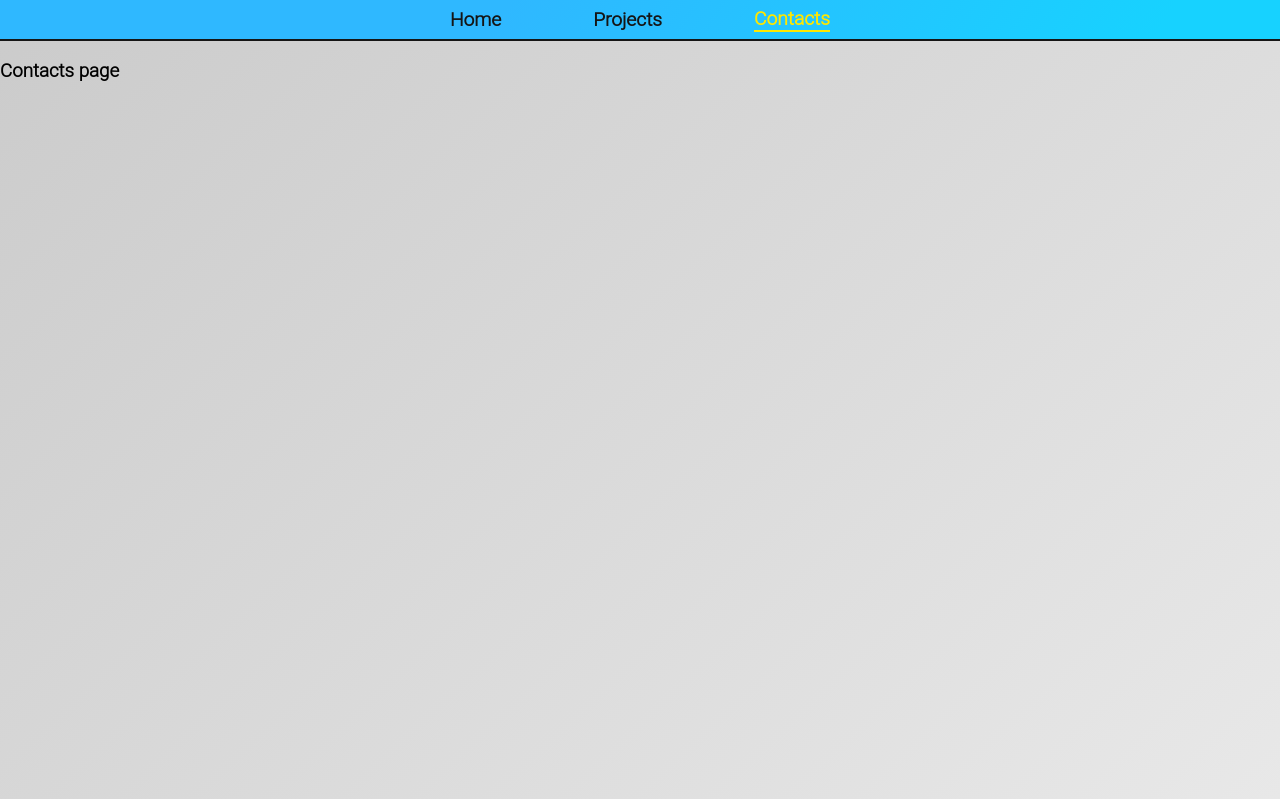
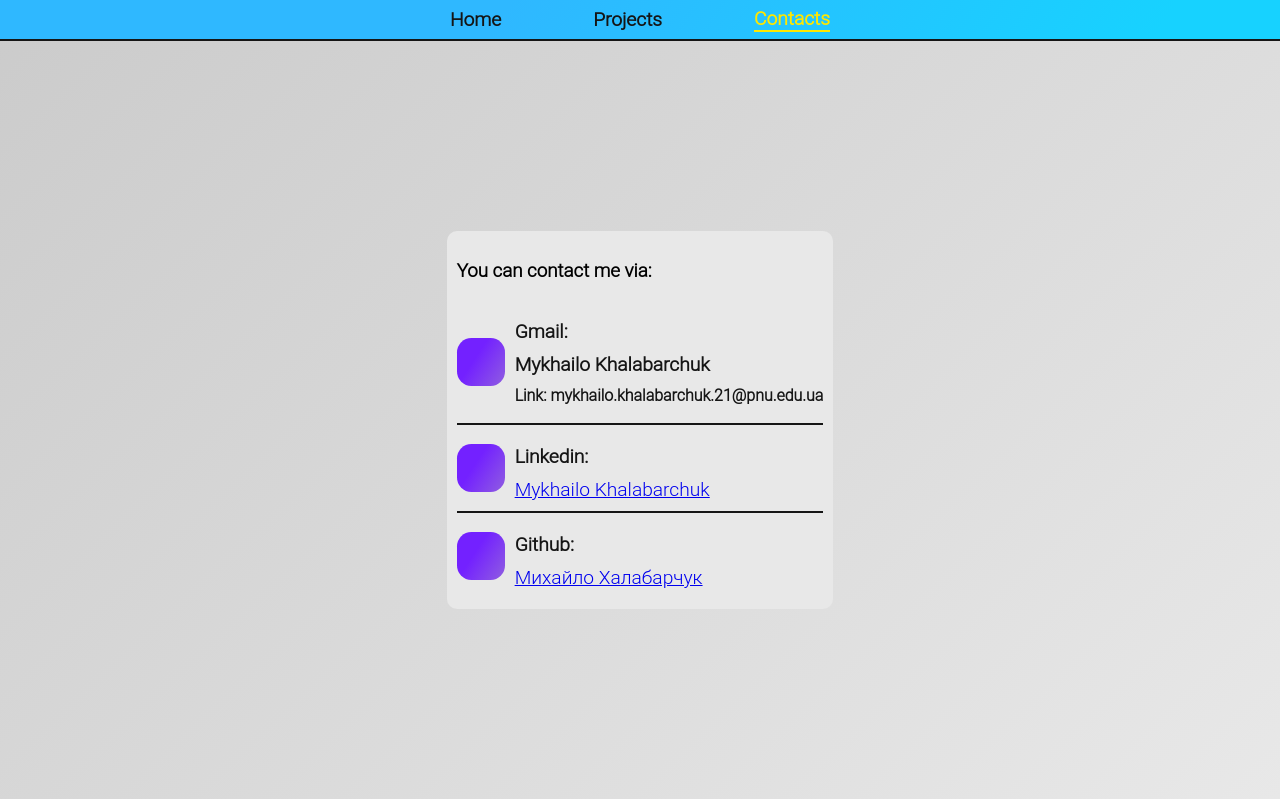
Before and after one commit to JJerome-NM/PythonWebLabs, a Flask app: page /contacts in a window 1280 px wide. Shown: the part 1-800 px from the top of the page. Run offline with Flask 3, Linux system fonts and the light colour scheme.

Commit message:
[PY-WEB-3]: Implemented all pages

```diff
--- a/lab3/Khalabarchuk_Project/app.py
+++ b/lab3/Khalabarchuk_Project/app.py
@@ -1,4 +1,39 @@
 from flask import Flask, render_template, request, url_for
+
+PROJECTS_LIST = list([
+    {"photo_url": "projectNMWS.png",
+     "name": "NM-WebSockets",
+     "project_url": "https://github.com/JJerome-NM/NM-WebSockets"
+     },
+    {"photo_url": "projectCodenames.png",
+     "name": "CodeNames",
+     "project_url": "https://github.com/JJerome-NM/CodeNames"
+     },
+    {"photo_url": "projectWSHelper.png",
+     "name": "WebSocketHelper",
+     "project_url": "https://github.com/JJerome-NM/WebSocketHelper"
+     }]
+)
+
+CONTACTS = [{
+        "type": "EMAIL",
+        "contact_name": "Gmail",
+        "name": "Mykhailo Khalabarchuk",
+        "link": "mykhailo.khalabarchuk.21@pnu.edu.ua",
+        "title": "JJerome-NM"
+    }, {
+        "type": "DEFAULT",
+        "contact_name": "Linkedin",
+        "name": "Mykhailo Khalabarchuk",
+        "link": "https://www.linkedin.com/in/mykhailo-khalabarchuk-26376528b/",
+        "title": "Mykhailo Khalabarchuk"
+    }, {
+        "type": "DEFAULT",
+        "contact_name": "Github",
+        "name": "Михайло Халабарчук",
+        "link": "https://github.com/JJerome-NM",
+        "title": "Михайло Халабарчук"
+    }]
 
 app = Flask(__name__)
 
@@ -11,12 +46,12 @@ def portfolio_main():
 
 @app.route('/projects')
 def portfolio_projects():
-    return render_template("portfolio-projects.html")
+    return render_template("portfolio-projects.html", projects_list=PROJECTS_LIST)
 
 
 @app.route('/contacts')
 def portfolio_contacts():
-    return render_template("portfolio-contacts.html")
+    return render_template("portfolio-contacts.html", contacts=CONTACTS)
 
 
 if __name__ == '__main__':
--- a/lab3/Khalabarchuk_Project/static/css/portfolio-contacts.css
+++ b/lab3/Khalabarchuk_Project/static/css/portfolio-contacts.css
@@ -0,0 +1,82 @@
+.main-wrapper {
+    display: flex;
+
+    flex: 1;
+
+    flex-direction: column;
+    flex-wrap: wrap;
+
+    justify-content: center;
+    align-items: center;
+
+    width: 100%;
+    height: 100%;
+}
+
+.main-wrapper .main {
+    width: 90%;
+}
+
+.contacts-wrapper {
+    display: flex;
+
+    flex: 1;
+    flex-direction: column;
+    flex-wrap: wrap;
+    justify-content: space-between;
+    align-items: center;
+
+    width: 100%;
+    height: 100%;
+}
+
+.contacts {
+
+    padding: 10px;
+    border-radius: 10px;
+
+    background: var(--white-color);
+}
+
+.contacts-list {
+    list-style: none;
+}
+
+.contact-icon {
+    display: block;
+    width: 48px;
+    height: 48px;
+
+    margin-right: 10px;
+
+    border-radius: 30%;
+
+    background: var(--purpul-gradient);
+}
+
+.contact-wrapper {
+    display: flex;
+
+    flex-direction: row;
+    align-items: center;
+
+    padding: 10px 0;
+}
+
+.contact-wrapper:not(:last-child) {
+    border-bottom: 2px solid var(--black-color);
+}
+
+.contact {
+    color: var(--black-color);
+
+    font-size: 1.2rem;
+}
+
+.contact h4{
+    margin: 10px 0;
+}
+
+.contact h5{
+    margin: 8px 0;
+}
--- a/lab3/Khalabarchuk_Project/static/css/styles.css
+++ b/lab3/Khalabarchuk_Project/static/css/styles.css
@@ -6,12 +6,14 @@
     --white-second-color: #cbcbcb;
 
     --black-color: #151515;
+    --semi-black-color: rgba(21, 21, 21, 0.5);
 
     --select-color: #ffe700;
     --select-hover-color: #ffe700;
 
+    --white-gradient: linear-gradient(317deg, var(--white-color), var(--white-second-color));
     --blue-gradient: linear-gradient(123deg, rgb(47 184 255) 39.22%, rgb(23 210 255) 90.31%);
-    --white-gradient: linear-gradient(317deg, var(--white-color), var(--white-second-color));
+    --purpul-gradient: linear-gradient(123deg, rgb(115, 33, 255) 39.22%, rgb(139, 84, 229) 90.31%);
 }
 
 div, ul, body{
--- a/lab3/Khalabarchuk_Project/templates/portfolio-contacts.html
+++ b/lab3/Khalabarchuk_Project/templates/portfolio-contacts.html
@@ -7,5 +7,42 @@
 
 {% block content %}
     {{ super() }}
-    <h3>Contacts page</h3>
+    <div class="main-wrapper">
+        <main class="main">
+            <div class="contacts-wrapper">
+                <div class="contacts">
+                    <div class="contacts-title">
+                        <h3>You can contact me via:</h3>
+                    </div>
+                    <ul class="contacts-list">
+                        {% if contacts %}
+                            {% for contact in contacts %}
+                                <li class="contact-wrapper">
+                                    {% if contact.contact_icon_url %}
+                                        <img class="contact-icon" src="{{ contact.contact_icon_url }}"
+                                             alt="Contact icon">
+                                    {% else %}
+                                        <span class="contact-icon"></span>
+                                    {% endif %}
+                                    <div class="contact">
+                                        <h4>{{ contact.contact_name }}:</h4>
+
+                                        {% if contact.type == "DEFAULT" %}
+                                            <a href="{{ contact.link }}">{{ contact.name }}</a>
+                                        {% else %}
+                                            <h4>{{ contact.name }}</h4>
+                                            <h5>Link: {{ contact.link }}</h5>
+                                        {% endif %}
+
+                                    </div>
+                                </li>
+                            {% endfor %}
+                        {% else %}
+                            <li><h4>Контактів не знайдено</h4></li>
+                        {% endif %}
+                    </ul>
+                </div>
+            </div>
+        </main>
+    </div>
 {% endblock %}
```
Also changed, not shown: lab3/Khalabarchuk_Project/static/css/portfolio-projects.css (+74 -0 lines), lab3/Khalabarchuk_Project/templates/portfolio-projects.html (+20 -1 lines), lab3/Khalabarchuk_Project/static/images/projectCodenames.png (added), lab3/Khalabarchuk_Project/static/images/projectNMWS.png (added), lab3/Khalabarchuk_Project/static/images/projectWSHelper.png (added).
